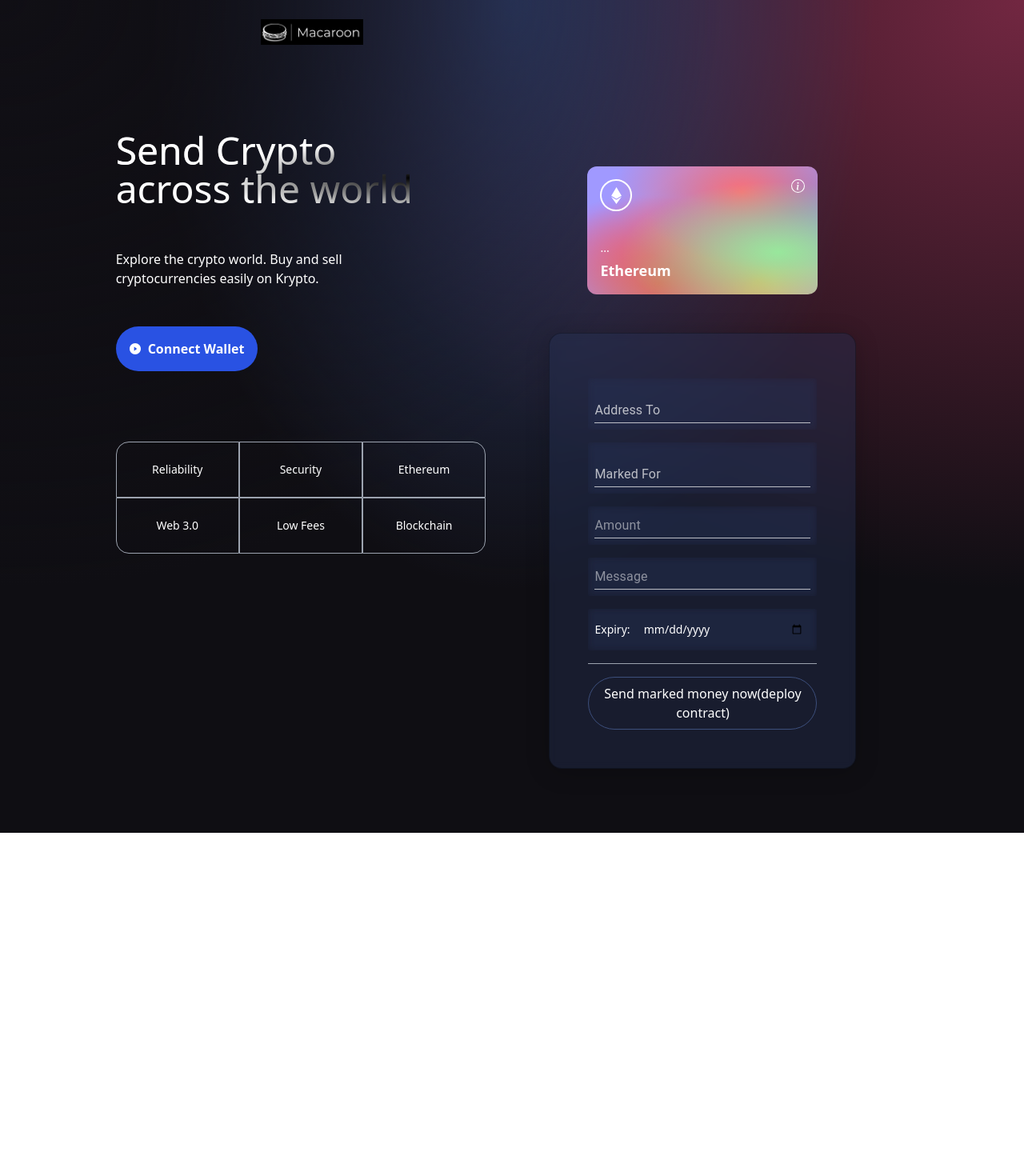
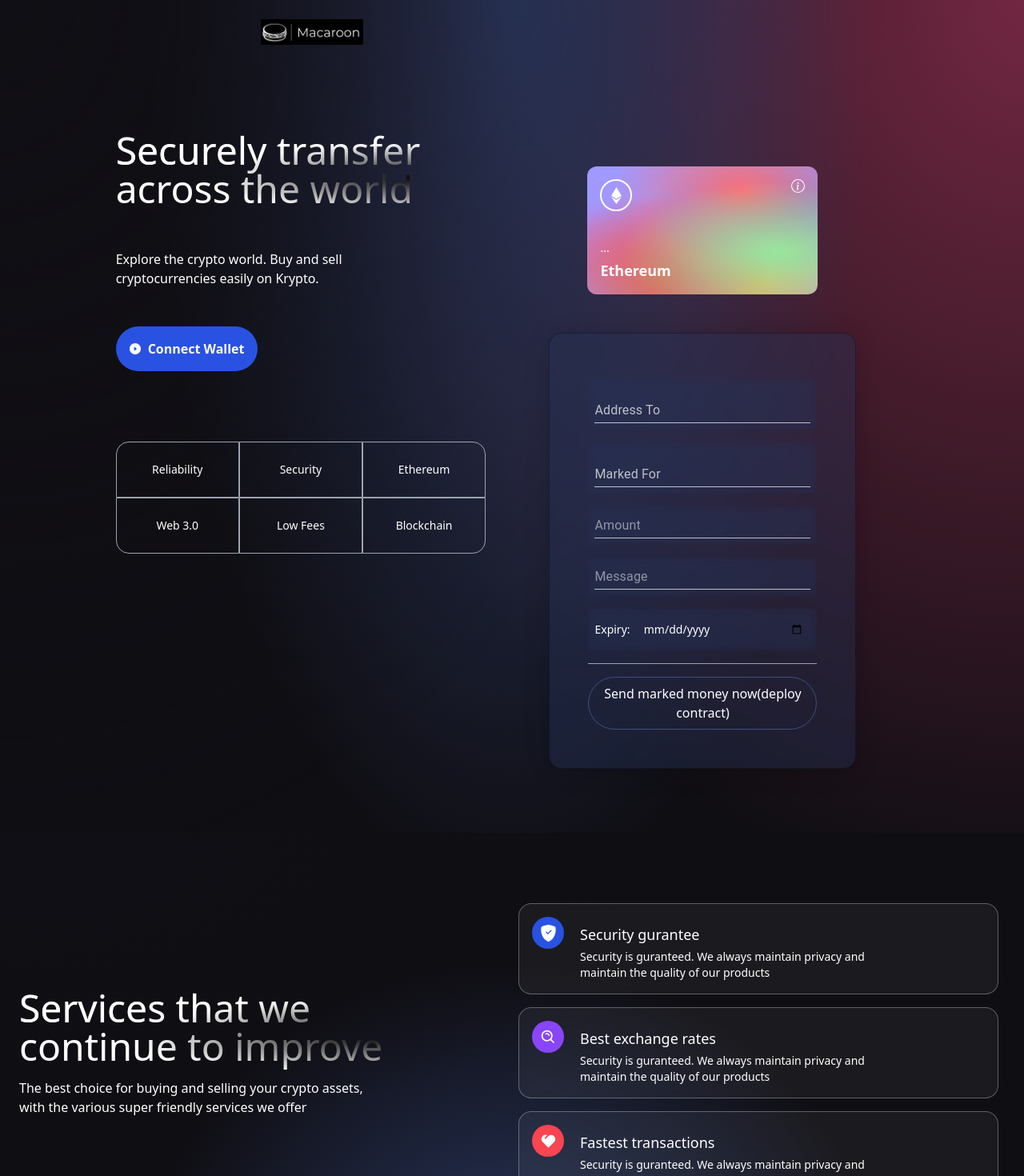
Before and after one commit to devmrfitz/macaroon-frontend, a React (Vite) app: page / in a window 1280 px wide. Shown: the top 1470 px of the page at 80% size. Before the commit the page ends 1041 px from the top, so only its background shows below. Built offline with nearby package versions, Linux system fonts and the light colour scheme; no server answers.

Commit message:
raw contract do not save

```diff
--- a/src/App.jsx
+++ b/src/App.jsx
@@ -1,7 +1,7 @@
 
 import {createTheme, ThemeProvider} from "@mui/material";
 import React, {useState} from "react";
-import { Navbar, Welcome, } from "./components";
+import {Navbar, Services, Welcome,} from "./components";
 import MarkedTransactionsReceived from "./components/MarkedTransactionsReceived";
 import MarkedTransactionsSent from "./components/MarkedTransactionsSent";
 import {authSetLoggedIn} from "./utilities/auth";
@@ -39,7 +39,7 @@ function App() {
                   />
               </div>
 
-              {loggedIn && (
+              {loggedIn? (
                   <div className="row gradient-bg-transactions">
 
                       <div className="col-12 col-md-6 my-3">
@@ -53,9 +53,9 @@ function App() {
                       </div>
 
 
-                  </div>)}
+                  </div>): <Services />}
 
-              {/*<Services />*/}
+
 
               {/*<Footer />*/}
           </div>
--- a/src/components/Welcome.jsx
+++ b/src/components/Welcome.jsx
@@ -111,7 +111,7 @@ function Welcome({isAuthenticated}) {
           <div className="flex mf:flex-row flex-col items-start justify-between md:p-20 py-12 px-4">
               <div className="flex flex-1 justify-start items-start flex-col mf:mr-10">
                   <h1 className="text-3xl sm:text-5xl text-white text-gradient py-1">
-                      Send Crypto
+                      Securely transfer
                       {' '}
 
                       <br />
```
